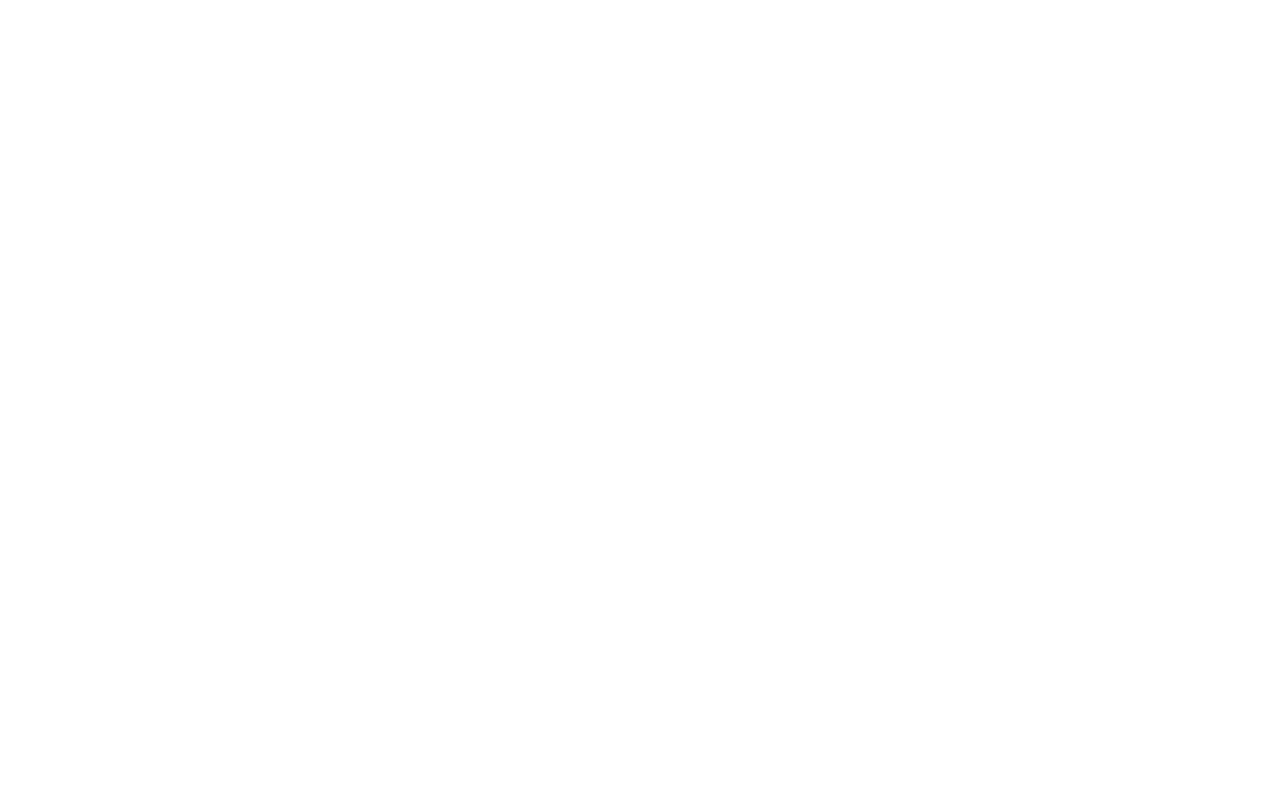
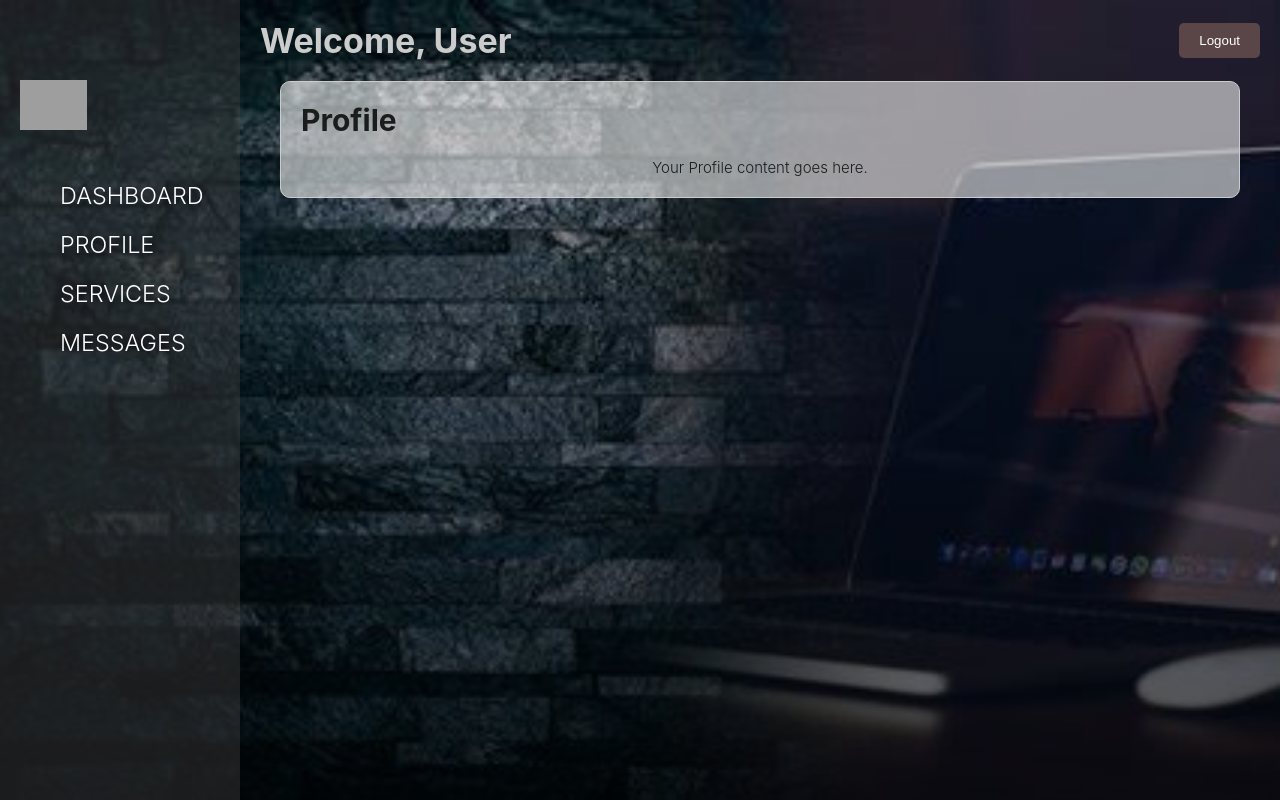
Before and after one commit to Louisseverin/WD_AGENCY, a React (Create React App) app in the folder front_end/: page /Profile in a window 1280 px wide. Before the commit this address had no page. Built offline with nearby package versions, Linux system fonts and the light colour scheme; grey boxes are pictures that could not be loaded.

Commit message:
User Dashboard

```diff
--- a/front_end/src/App.css
+++ b/front_end/src/App.css
@@ -175,6 +175,7 @@
   background-color: #e03672;
   border: 1px solid #b26781;
 }
+
 /* end  of body section  */
 
 /* style for signIn page and sign up */
@@ -271,3 +272,93 @@
   color: white;
 }
 /* end of style for signIn page and sign up */
+
+/* User Dasboard css */
+
+.user-dashboard {
+  display: flex;
+  background-color: #f0f0f0;
+  height: 100vh;
+}
+
+.sidebar {
+  width: 240px;
+  background-color: rgba(73, 70, 70, 0.381);
+  color: #eeeaea;
+  padding: 20px;
+}
+
+.user_nav_logo {
+  font-weight: bold;
+  margin-bottom: 20px;
+  margin-top: 30px;
+  height: 50px;
+  left: 0;
+  align-items: center;
+}
+
+.nav-list {
+  list-style: none;
+  padding: 0;
+}
+
+.nav-list li {
+  margin-bottom: 10px;
+  cursor: pointer;
+  font-size: 26px; /* Example font size */
+  line-height: 1.5;
+}
+
+.nav-list li.active {
+  font-weight: bold;
+  color: #a0c2e5;
+}
+.nav-list li a:focus,
+.nav-list li a:hover,
+.nav-list li a:active {
+  font-weight: bold; /* Change font weight to bold on hover or when active */
+}
+
+.content {
+  flex: 1;
+  padding: 20px;
+}
+
+.header {
+  display: flex;
+  justify-content: space-between;
+  align-items: center;
+}
+
+h1 {
+  font-size: 34px;
+  color: #ccc;
+}
+
+.logout-button {
+  background-color: #5a4646;
+  color: #fff;
+  border: #5a4646;
+  padding: 10px 20px;
+  cursor: pointer;
+  border-radius: 5px; /* Rounded corners */
+  transition: background-color 0.3s, transform 0.1s;
+}
+
+.main-content {
+  padding: 20px;
+  color: #1b1d1c;
+}
+
+.dashboard-section {
+  background-color: rgba(
+    255,
+    255,
+    255,
+    0.559
+  ); /* Transparent white background */
+  padding: 20px;
+  border: 1px solid #ccc;
+  border-radius: 10px; /* Rounded corners */
+}
+/* End of User Dashboard css */
--- a/front_end/src/App.js
+++ b/front_end/src/App.js
@@ -3,7 +3,11 @@
 import About from "./pages/About";
 import Layout from "./component/Layout";
 import SignIn from "./pages/SignIn";
-import Signup from "./pages/Signup";
+import Signup from "./pages/SignUp";
+import UserDash from "./pages/User/Dashboard";
+import Services from "./pages/User/Services";
+import Messages from "./pages/User/Messages";
+import Profile from "./pages/User/Profile";
 import { BrowserRouter, Routes, Route } from "react-router-dom";
 
 function App() {
@@ -16,6 +20,10 @@
             <Route path="/About" element={<About />} />
             <Route path="/SignIn" element={<SignIn />} />
             <Route path="/Signup" element={<Signup />} />
+            <Route path="/Dashboard" element={<UserDash />} />
+            <Route path="/Services" element={<Services />} />
+            <Route path="/Messages" element={<Messages />} />
+            <Route path="/Profile" element={<Profile />} />
           </Route>
         </Routes>
       </BrowserRouter>
--- /dev/null
+++ b/front_end/src/component/user_layout.js
@@ -0,0 +1,41 @@
+/* eslint-disable jsx-a11y/alt-text */
+import React from "react";
+import { Link } from "react-router-dom";
+
+const UserLayout = ({ children }) => {
+  return (
+    <div className="user-dashboard all-info">
+      <div className="sidebar">
+        <div className="user_nav_logo">
+          <img
+            src="https://wd-graphics.com/wp-content/uploads/2023/03/wd-graphics-logo-white.png"
+            class="user_nav_logo"
+          />
+        </div>
+        <ul className="nav-list main-nav">
+          <li>
+            <Link to="/Dashboard">Dashboard</Link>
+          </li>
+          <li>
+            <Link to="/Profile">Profile</Link>
+          </li>
+          <li>
+            <Link to="/Services">Services</Link>
+          </li>
+          <li>
+            <Link to="/Messages">Messages</Link>
+          </li>
+        </ul>
+      </div>
+
+      <div className="content">
+        <header className="header">
+          <h1>Welcome, User</h1>
+          <button className="logout-button">Logout</button>
+        </header>
+        {children}
+      </div>
+    </div>
+  );
+};
+export default UserLayout;
--- a/front_end/src/pages/SignIn.js
+++ b/front_end/src/pages/SignIn.js
@@ -11,7 +11,9 @@
             <input type="email" placeholder="E-mail" />
             <label>Password</label>
             <input type="password" placeholder="Password" />
-            <input type="button" value="Login" />
+            <a href="/Darshboard">
+              <input type="button" value="Login" />
+            </a>
           </form>
         </div>
       </div>
@@ -19,7 +21,7 @@
         Not have an account? <a href="/Signup">Sign Up Here</a>{" "}
         <a href="/" className="home-link">
           {" "}
-          Back Home>>
+          Back Home
         </a>
       </p>
     </>
--- a/front_end/src/pages/SignUp.js
+++ b/front_end/src/pages/SignUp.js
@@ -31,7 +31,7 @@
         Already have an account? <a href="/SignIn">Login here </a>
         <a href="/" className="home-link">
           {" "}
-          Back Home>>
+          Back Home
         </a>
       </p>
     </>
--- /dev/null
+++ b/front_end/src/pages/User/Dashboard.js
@@ -0,0 +1,17 @@
+/* eslint-disable jsx-a11y/alt-text */
+import React from "react";
+import UserLayout from "../../component/user_layout";
+
+const UserDash = () => {
+  return (
+    <UserLayout>
+      <main className="main-content">
+        <section className="dashboard-section">
+          <h2>Dashboard</h2>
+          <p>Your dashboard content goes here.</p>
+        </section>
+      </main>
+    </UserLayout>
+  );
+};
+export default UserDash;
--- /dev/null
+++ b/front_end/src/pages/User/Messages.js
@@ -0,0 +1,17 @@
+/* eslint-disable jsx-a11y/alt-text */
+import React from "react";
+import UserLayout from "../../component/user_layout";
+
+const Messages = () => {
+  return (
+    <UserLayout>
+      <main className="main-content">
+        <section className="dashboard-section">
+          <h2>Messages</h2>
+          <p>Your Messages content goes here.</p>
+        </section>
+      </main>
+    </UserLayout>
+  );
+};
+export default Messages;
--- /dev/null
+++ b/front_end/src/pages/User/Profile.js
@@ -0,0 +1,17 @@
+/* eslint-disable jsx-a11y/alt-text */
+import React from "react";
+import UserLayout from "../../component/user_layout";
+
+const Profile = () => {
+  return (
+    <UserLayout>
+      <main className="main-content">
+        <section className="dashboard-section">
+          <h2>Profile</h2>
+          <p>Your Profile content goes here.</p>
+        </section>
+      </main>
+    </UserLayout>
+  );
+};
+export default Profile;
--- /dev/null
+++ b/front_end/src/pages/User/Services.js
@@ -0,0 +1,17 @@
+/* eslint-disable jsx-a11y/alt-text */
+import React from "react";
+import UserLayout from "../../component/user_layout";
+
+const Services = () => {
+  return (
+    <UserLayout>
+      <main className="main-content">
+        <section className="dashboard-section">
+          <h2>Services</h2>
+          <p>Your Services content goes here.</p>
+        </section>
+      </main>
+    </UserLayout>
+  );
+};
+export default Services;
```
